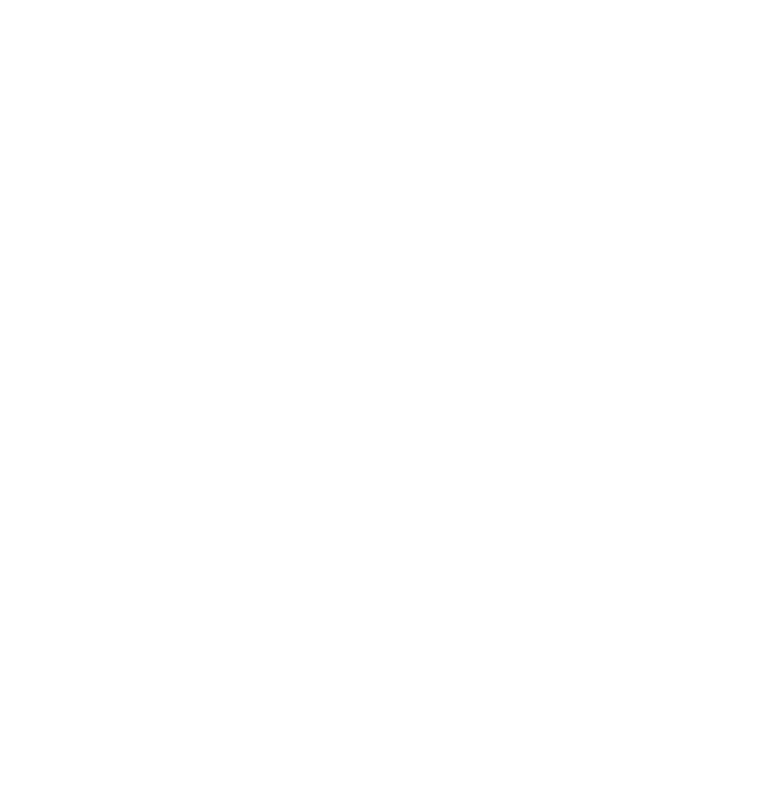
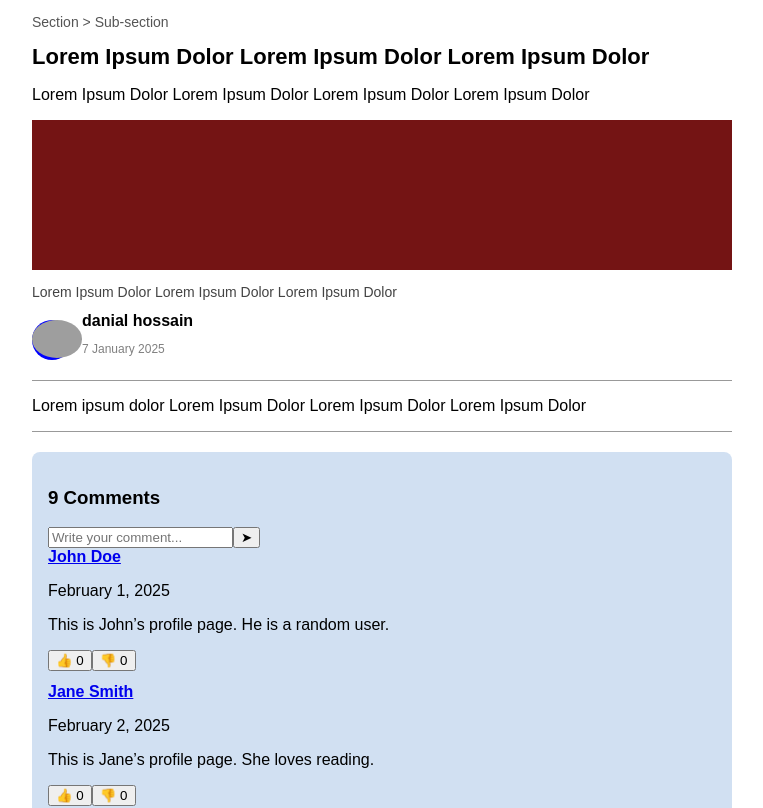
Before and after one commit to danial-hossain/assignment, a React (Create React App) app: page /article/1 in a window 1280 px wide. Before the commit this address had no page. Shown: the top 808 px of the page, without its empty margins (258-1021 px from the left). Built offline with nearby package versions, Linux system fonts and the light colour scheme; grey boxes are pictures that could not be loaded.

Commit message:
We Fixed the comment reactions

```diff
--- a/src/App.js
+++ b/src/App.js
@@ -1,20 +1,23 @@
-// src/App.js
 import { BrowserRouter as Router, Routes, Route } from "react-router-dom";
 import ArticlePage from "./Pages/Article";
 import Profile from "./Pages/Author";
 import people from "./Pages/components/people/data";
+import PersonProfile from "./Pages/components/people";
+import "./Pages/Author/profile.js";
 
-import PersonProfile from "./Pages/components/people";
 
 export default function App() {
   return (
     <Router>
       <Routes>
-        {/* Article */}
+        {/* Home (can show default article or landing page) */}
         <Route path="/" element={<ArticlePage />} />
 
         {/* Author Profile */}
         <Route path="/author" element={<Profile />} />
+
+        {/* Dynamic Article Pages */}
+        <Route path="/article/:id" element={<ArticlePage />} />
 
         {/* People Profiles (dynamic) */}
         {people.map((p) => (
--- a/src/Pages/Article/index.js
+++ b/src/Pages/Article/index.js
@@ -1,12 +1,8 @@
-// src/Pages/Article.js
 import { useState } from "react";
-import { Link } from "react-router-dom";
-import people from "../components/people/data"; // ✅ import people
+import { Link, useLocation } from "react-router-dom";
+import people from "../components/people/data";
 import "./style.css";
 
-const reactions = ["👍 Like", "❤️ Love", "😡 Angry", "😢 Sad"];
-
-// ✅ Generate dummy comments directly from people data
 const dummyComments = people.map((person, index) => ({
   id: index + 1,
   author: person.name,
@@ -16,16 +12,21 @@ const dummyComments = people.map((person, index) => ({
     month: "long",
     year: "numeric",
   }),
-  text: person.bio, // use their bio as the comment text
+  text: person.bio,
+  liked: null, // "like" | "dislike" | null
   likes: 0,
   dislikes: 0,
 }));
 
 export default function ArticlePage() {
-  const [selectedReaction, setSelectedReaction] = useState(null);
-  const [commentReactions, setCommentReactions] = useState({});
+  const location = useLocation();
+  const { name, image, bio } = location.state || {
+    name: "danial hossain",
+    image: "/profile.jpg",
+    bio: "Software Developer, C++ & React enthusiast 🚀",
+  };
+
   const [currentPage, setCurrentPage] = useState(1);
-
   const [newComment, setNewComment] = useState("");
   const [comments, setComments] = useState(dummyComments);
 
@@ -34,10 +35,7 @@ export default function ArticlePage() {
   const currentComments = comments.slice(startIdx, startIdx + commentsPerPage);
   const totalPages = Math.ceil(comments.length / commentsPerPage);
 
-  const handleCommentReaction = (commentId, reaction) => {
-    setCommentReactions({ ...commentReactions, [commentId]: reaction });
-  };
-
+  // ✅ Add comment
   const handleAddComment = () => {
     if (!newComment.trim()) return;
     const newEntry = {
@@ -50,6 +48,7 @@ export default function ArticlePage() {
         year: "numeric",
       }),
       text: newComment,
+      liked: null,
       likes: 0,
       dislikes: 0,
     };
@@ -58,56 +57,64 @@ export default function ArticlePage() {
     setCurrentPage(1);
   };
 
-  const handleLike = (id) => {
+  // ✅ Like/Dislike toggle logic
+  const handleLikeDislike = (id, type) => {
     setComments((prev) =>
-      prev.map((c) => (c.id === id ? { ...c, likes: c.likes + 1 } : c))
-    );
-  };
+      prev.map((c) => {
+        if (c.id !== id) return c;
 
-  const handleDislike = (id) => {
-    setComments((prev) =>
-      prev.map((c) =>
-        c.id === id ? { ...c, dislikes: c.dislikes + 1 } : c
-      )
+        // already liked/disliked
+        if (c.liked === type) return c;
+
+        if (type === "like") {
+          return {
+            ...c,
+            liked: "like",
+            likes: c.likes + 1,
+            dislikes: c.liked === "dislike" ? c.dislikes - 1 : c.dislikes,
+          };
+        } else {
+          return {
+            ...c,
+            liked: "dislike",
+            dislikes: c.dislikes + 1,
+            likes: c.liked === "like" ? c.likes - 1 : c.likes,
+          };
+        }
+      })
     );
   };
 
   return (
     <div className="article-container">
-      {/* Breadcrumb */}
       <p className="breadcrumb">Section &gt; Sub-section</p>
 
-      {/* Title */}
       <h1 className="article-title">
         Lorem Ipsum Dolor Lorem Ipsum Dolor Lorem Ipsum Dolor
       </h1>
 
-      {/* Intro */}
       <p className="article-intro">
         Lorem Ipsum Dolor Lorem Ipsum Dolor Lorem Ipsum Dolor Lorem Ipsum Dolor
       </p>
 
-      {/* Image */}
       <div className="article-image"></div>
 
-      {/* Caption */}
       <p className="article-caption">
         Lorem Ipsum Dolor Lorem Ipsum Dolor Lorem Ipsum Dolor
       </p>
 
-      {/* Author */}
+      {/* ✅ Author info */}
       <div className="author-box">
-        <div className="author-avatar"></div>
+        <div className="author-avatar">
+          <img src={image} alt={name} style={{ width: 50, borderRadius: "50%" }} />
+        </div>
         <div>
           <Link
             to="/author"
-            state={{
-              name: "John Doe",
-              image: "https://via.placeholder.com/100",
-            }}
+            state={{ name, image, bio }}
             className="author-name"
           >
-            Author Name
+            {name}
           </Link>
           <p className="author-date">7 January 2025</p>
         </div>
@@ -115,31 +122,16 @@ export default function ArticlePage() {
 
       <div className="decorative-line"></div>
 
-      {/* Content */}
       <p className="article-body">
         Lorem ipsum dolor Lorem Ipsum Dolor Lorem Ipsum Dolor Lorem Ipsum Dolor
       </p>
 
       <div className="decorative-line"></div>
 
-      {/* Reactions */}
-      <div className="reactions-box">
-        {reactions.map((r, i) => (
-          <button
-            key={i}
-            onClick={() => setSelectedReaction(r)}
-            className={`reaction-btn ${selectedReaction === r ? "active" : ""}`}
-          >
-            {r}
-          </button>
-        ))}
-      </div>
-
-      {/* Comments */}
+      {/* ✅ Comments */}
       <div className="comments-box">
         <h3>{comments.length} Comments</h3>
 
-        {/* Input */}
         <div className="comment-input">
           <input
             type="text"
@@ -151,7 +143,6 @@ export default function ArticlePage() {
           <button onClick={handleAddComment}>➤</button>
         </div>
 
-        {/* Comment list */}
         {currentComments.map((c) => (
           <div key={c.id} className="comment">
             {c.profile ? (
@@ -164,23 +155,20 @@ export default function ArticlePage() {
             <p className="comment-date">{c.date}</p>
             <p className="comment-text">{c.text}</p>
 
+            {/* ✅ Only Like & Dislike */}
             <div className="comment-actions">
-              <span onClick={() => handleLike(c.id)}>👍 {c.likes}</span>
-              <span onClick={() => handleDislike(c.id)}>👎 {c.dislikes}</span>
-            </div>
-
-            <div className="comment-reactions">
-              {reactions.map((r) => (
-                <button
-                  key={r}
-                  onClick={() => handleCommentReaction(c.id, r)}
-                  className={`reaction-btn ${
-                    commentReactions[c.id] === r ? "active" : ""
-                  }`}
-                >
-                  {r}
-                </button>
-              ))}
+              <button
+                onClick={() => handleLikeDislike(c.id, "like")}
+                className={c.liked === "like" ? "active" : ""}
+              >
+                👍 {c.likes}
+              </button>
+              <button
+                onClick={() => handleLikeDislike(c.id, "dislike")}
+                className={c.liked === "dislike" ? "active" : ""}
+              >
+                👎 {c.dislikes}
+              </button>
             </div>
           </div>
         ))}
--- a/src/Pages/Author/profile.css
+++ b/src/Pages/Author/profile.css
@@ -1,28 +1,68 @@
 .profile-container {
-    max-width: 400px;
-    margin: 50px auto;
     padding: 20px;
-    text-align: center;
-    border: 2px solid #ddd;
-    border-radius: 12px;
-    background: #fafafa;
-    box-shadow: 0px 4px 8px rgba(0, 0, 0, 0.1);
+    background: #111;
+    color: #fff;
+    min-height: 100vh;
+  }
+
+  .profile-header {
+    display: flex;
+    align-items: center;
+    gap: 20px;
+    margin-bottom: 30px;
   }
 
   .profile-img {
     width: 120px;
     height: 120px;
     border-radius: 50%;
-    margin-bottom: 15px;
     object-fit: cover;
+    border: 3px solid #444;
+  }
+
+  .profile-info {
+    flex: 1;
   }
 
   .profile-name {
-    font-size: 1.5rem;
+    font-size: 24px;
     margin-bottom: 10px;
   }
 
   .profile-bio {
-    font-size: 1rem;
-    color: #666;
+    font-size: 16px;
+    color: #bbb;
   }
+
+  /* Articles Section */
+  .articles-section {
+    margin-top: 30px;
+  }
+
+  .articles-title {
+    font-size: 20px;
+    margin-bottom: 15px;
+  }
+
+  .articles-list {
+    display: flex;
+    flex-direction: column;
+    gap: 12px;
+  }
+
+  .article-card {
+    padding: 12px;
+    background: #1a1a1a;
+    border-radius: 8px;
+    transition: background 0.2s;
+  }
+
+  .article-card:hover {
+    background: #222;
+  }
+
+  .article-link {
+    text-decoration: none;
+    color: #4da6ff;
+    font-size: 16px;
+  }
--- a/src/Pages/Author/profile.js
+++ b/src/Pages/Author/profile.js
@@ -1,22 +1,60 @@
-// src/Pages/author/Profile.js
-import { useLocation } from "react-router-dom";
+import { Link, useLocation } from "react-router-dom";
 import "./profile.css";
 
 export default function Profile() {
   const location = useLocation();
-  const { name, image } = location.state || {
-    name: "Unknown Author",
-    image: "https://via.placeholder.com/150",
+  const { name, image, bio } = location.state || {
+    name: "danial hossain",
+    image: "/profile.jpg", // ✅ your profile.jpg in public folder
+    bio: "Software Developer, C++ & React enthusiast 🚀",
   };
+
+  const articles = [
+    {
+      id: 1,
+      title: "Lorem Ipsum Dolor Lorem Ipsum Dolor Lorem Ipsum Dolor",
+      link: "/article/1", // ✅ correct route
+    },
+    {
+      id: 2,
+      title: "Another Demo Article for Showcase",
+      link: "/article/2",
+    },
+    {
+      id: 3,
+      title: "How to Build a React App Step by Step",
+      link: "/article/3",
+    },
+  ];
 
   return (
     <div className="profile-container">
-      <img src={image} alt={name} className="profile-img" />
-      <h2 className="profile-name">{name}</h2>
-      <p className="profile-bio">
-        {name} is a contributor to this platform. This is a demo author profile
-        page.
-      </p>
+      {/* Profile Section */}
+      <div className="profile-header">
+        <img src={image} alt={name} className="profile-img" />
+        <div className="profile-info">
+          <h2 className="profile-name">{name}</h2>
+          <p className="profile-bio">{bio}</p>
+        </div>
+      </div>
+
+      {/* Articles Section */}
+      <div className="articles-section">
+        <h3 className="articles-title">Popular Articles</h3>
+        <div className="articles-list">
+          {articles.map((a) => (
+            <div key={a.id} className="article-card">
+              <Link
+                to={a.link}
+                state={{ name, image, bio }} // ✅ pass author info to ArticlePage
+                className="article-link"
+              >
+                {a.title}
+              </Link>
+            </div>
+          ))}
+        </div>
+      </div>
     </div>
   );
 }
```
Also changed, not shown: src/Pages/components/comments/index.js (+3 -22 lines), src/Pages/Author/profile.jpg (added).
